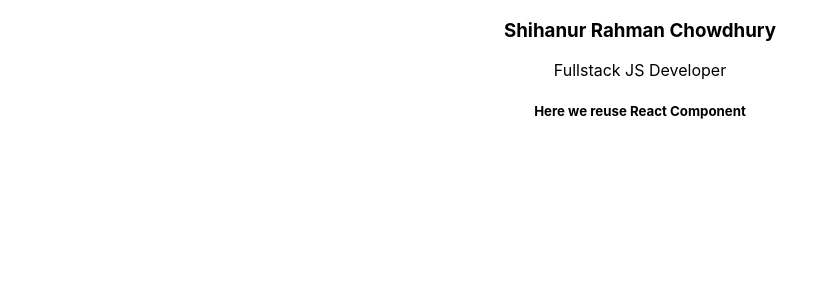
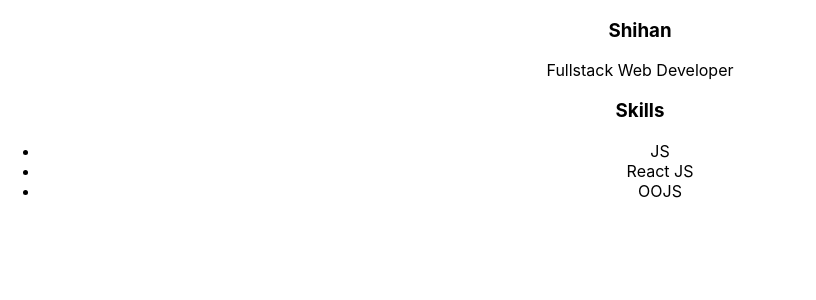
Before and after one commit to SR-Chowdhury/core-react-tutorial, a React (Create React App) app: page / in a window 1280 px wide. Shown: the top 300 px of the page, without its empty margins (0-816 px from the left). Built offline with nearby package versions, Linux system fonts and the light colour scheme.

Commit message:
4.11 Modify Profile in React JS

```diff
--- /dev/null
+++ b/src/L4/4.11 Modify Profile/bio.jsx
@@ -0,0 +1,18 @@
+import React from 'react';
+
+class Bio extends React.Component {
+
+    render () {
+
+        return (
+            <div>
+                <h3>{this.props.name}</h3>
+                <p>{this.props.title}</p>
+            </div>
+        );
+
+    }
+
+}
+
+export default Bio;
--- /dev/null
+++ b/src/L4/4.11 Modify Profile/index.jsx
@@ -0,0 +1,30 @@
+import React from 'react';
+import Bio from './bio';
+import Skills from './skills';
+
+class MyApp extends React.Component {
+
+    bio = {
+        name: 'Shihan',
+        title: 'Fullstack Web Developer'
+    }
+    Skills = {
+        skillsA : 'JS',
+        skillsB : 'React JS',
+        skillsC : 'OOJS'
+    }
+
+    render() {
+
+        return (
+            <>
+                <Bio name={this.bio.name} title={this.bio.title}/>
+                <Skills skillsA = {this.Skills.skillsA} skillsB = {this.Skills.skillsB} skillsC = {this.Skills.skillsC}/>
+            </>
+        );
+
+    }
+
+}
+
+export default MyApp;
--- /dev/null
+++ b/src/L4/4.11 Modify Profile/skills.jsx
@@ -0,0 +1,22 @@
+import React from 'react';
+
+class Skills extends React.Component {
+
+    render () {
+
+        return (
+            <div>
+                <h3>Skills</h3>
+                <ul>
+                    <li>{this.props.skillsA}</li>
+                    <li>{this.props.skillsB}</li>
+                    <li>{this.props.skillsC}</li>
+                </ul>
+            </div>
+        );
+
+    }
+
+}
+
+export default Skills;
--- a/src/components/app.jsx
+++ b/src/components/app.jsx
@@ -4,7 +4,9 @@
 // import MyApp from '../L4/4.6_jsx_use_react';
 // import MyApp from '../L4/4.7_simple_profile';
 // import MyApp from '../L4/4.8 Profile/4.8_split';
-import MyApp from '../L4/4.9_reuse_component';
+// import MyApp from '../L4/4.9_reuse_component';
+// import MyApp from '../L4/4.10 Props/4.10_props_react';
+import MyApp from '../L4/4.11 Modify Profile/index';
 
 class App extends React.Component {
 
```
Also changed, not shown: src/L4/4.10 Props/4.10.1_porpos_react.jsx (added, +11 -0 lines), src/L4/4.10 Props/4.10_props_react.jsx (added, +20 -0 lines).
